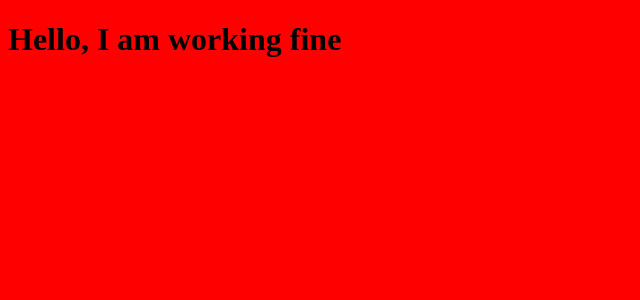
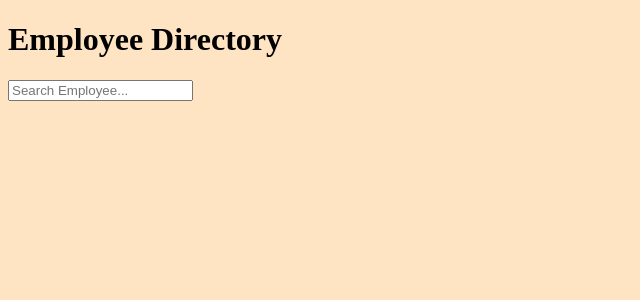
Before and after one commit to dannguyen9219/w17d03_employee-directory-react, a React (Create React App) app: page / in a window 1280 px wide. Shown: the top 300 px of the page, without its empty margins (0-640 px from the left). Built offline with nearby package versions, Linux system fonts and the light colour scheme.

Commit message:
added header and searchbar to homepage

```diff
--- a/src/App.js
+++ b/src/App.js
@@ -1,12 +1,18 @@
 import { Route, Routes } from 'react-router-dom';
-import EmployeeList from './components/EmployeeList';
-import EmployeeListItem from './components/EmployeeListItem';
-import Header from './components/Header';
+// import EmployeeList from './components/EmployeeList';
+// import EmployeeListItem from './components/EmployeeListItem';
+// import Header from './components/Header';
 import Homepage from './pages/Homepage';
-import Image from './components/Image';
-import SearchBar from './components/SearchBar';
+// import Image from './components/Image';
+// import SearchBar from './components/SearchBar';
 
 
 export default function App() {
-    return <h1>Hello, I am working fine</h1>
+    return (
+        <div className="App">
+            <Routes>
+                <Route path="/" element={<Homepage/>} />
+            </Routes>
+        </div>
+    );
 };
--- a/src/components/Header.js
+++ b/src/components/Header.js
@@ -0,0 +1,7 @@
+export default function Header() {
+    return (
+        <div className="header-text">
+            <h1>Employee Directory</h1>
+        </div>
+    );
+};
--- a/src/components/SearchBar.js
+++ b/src/components/SearchBar.js
@@ -0,0 +1,12 @@
+export default function SearchBar() {
+    return (
+        <div className="search-bar">
+            <input
+                id="searchbar"
+                type="text"
+                name="search"
+                placeholder="Search Employee..."
+            />
+        </div>
+    );
+};
--- a/src/pages/Homepage.js
+++ b/src/pages/Homepage.js
@@ -0,0 +1,16 @@
+import EmployeeList from '../components/EmployeeList';
+import EmployeeListItem from '../components/EmployeeListItem';
+import Header from '../components/Header';
+import Image from '../components/Image';
+import SearchBar from '../components/SearchBar';
+
+
+
+export default function Homepage(props) {
+    return (
+        <div>
+            <Header />
+            <SearchBar />
+        </div>
+    );
+};
--- a/src/style.css
+++ b/src/style.css
@@ -1,3 +1,3 @@
 body {
-    background-color: red;
+    background-color: bisque;
 }
```
